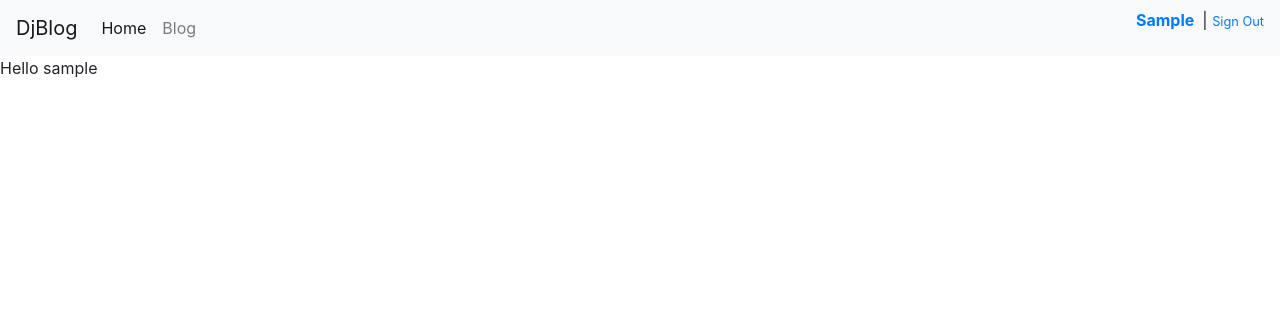
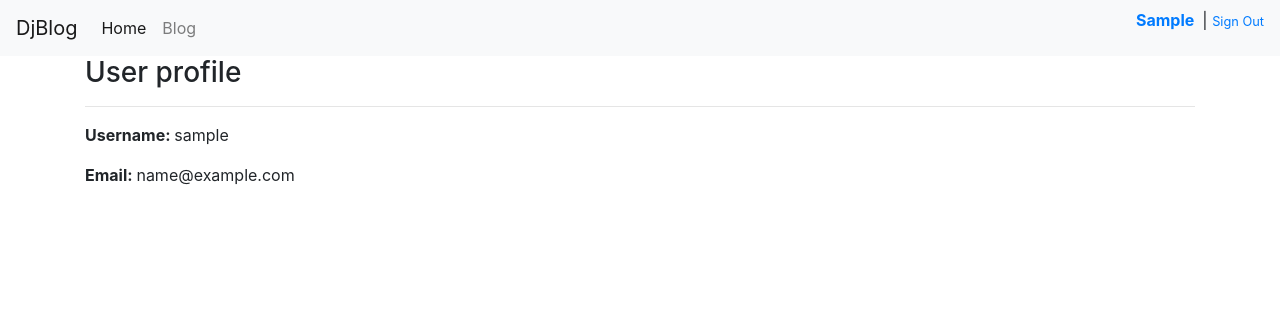
Before and after one commit to to-sky/dj-blog, a Django app: a page that uses templates/base.html in a window 1280 px wide. Shown: the top 316 px of the page. Run offline with Django 3.2, Linux system fonts and the light colour scheme; the visitor is signed in with stand-in values (Sample User, id 1); some libraries are stand-ins or nearby versions.

Commit message:
changed templates

```diff
--- a/blog/templates/blog/post_detail.html
+++ b/blog/templates/blog/post_detail.html
@@ -1,7 +1,7 @@
 {% extends "main.html" %}
 {% block sub_title %}{{ post.title }}{% endblock %}
 
-{% block main %}
+{% block content %}
   <h1>{{ post.title }}</h1>
   <hr>
   <p>{{ post.body }}</p>
--- a/blog/templates/blog/post_list.html
+++ b/blog/templates/blog/post_list.html
@@ -1,7 +1,7 @@
 {% extends "main.html" %}
 {% block sub_title %}All posts{% endblock %}
 
-{% block main %}
+{% block content %}
   <h1 class="h1">All posts</h1>
   <hr>
   <ul class="list-unstyled">
--- a/templates/__base.html
+++ b/templates/__base.html
@@ -1,5 +1,4 @@
 <!DOCTYPE html>
-<h1>TESTSSSSSSSSSSSSSSSSSSSSSSS</h1>
 <html>
   <head>
     <title>{% block head_title %}{% endblock %}</title>
--- a/templates/account/base.html
+++ b/templates/account/base.html
@@ -1 +1,11 @@
 {% extends "base.html" %}
+
+{% block body %}
+  <div class="container">
+    <div class="row">
+      <div class="col">
+        {% block content %}{% endblock %}
+      </div>
+    </div>
+  </div>
+{% endblock %}
--- a/templates/account/profile.html
+++ b/templates/account/profile.html
@@ -1,5 +1,17 @@
-{% extends "base.html" %}
+{% extends "account/base.html" %}
+
+{% block menu %}
+  <h3>This is menu for user</h3>
+{% endblock %}
 
 {% block content %}
-  Hello {{ user }}
+    <h3>User profile</h3>
+    <hr>
+
+    <p>
+      <strong>Username: </strong>{{ user }}
+    </p>
+    <p>
+      <strong>Email: </strong>{{ user.email }}
+    </p>
 {% endblock %}
--- a/templates/base.html
+++ b/templates/base.html
@@ -60,7 +60,7 @@
   </nav>
 
   <div class="content">
-    {% block content %}{% endblock %}
+    {% block body %}{% endblock %}
   </div>
 </body>
 </html>
```
Also changed, not shown: blog/templates/main.html (+5 -2 lines).
